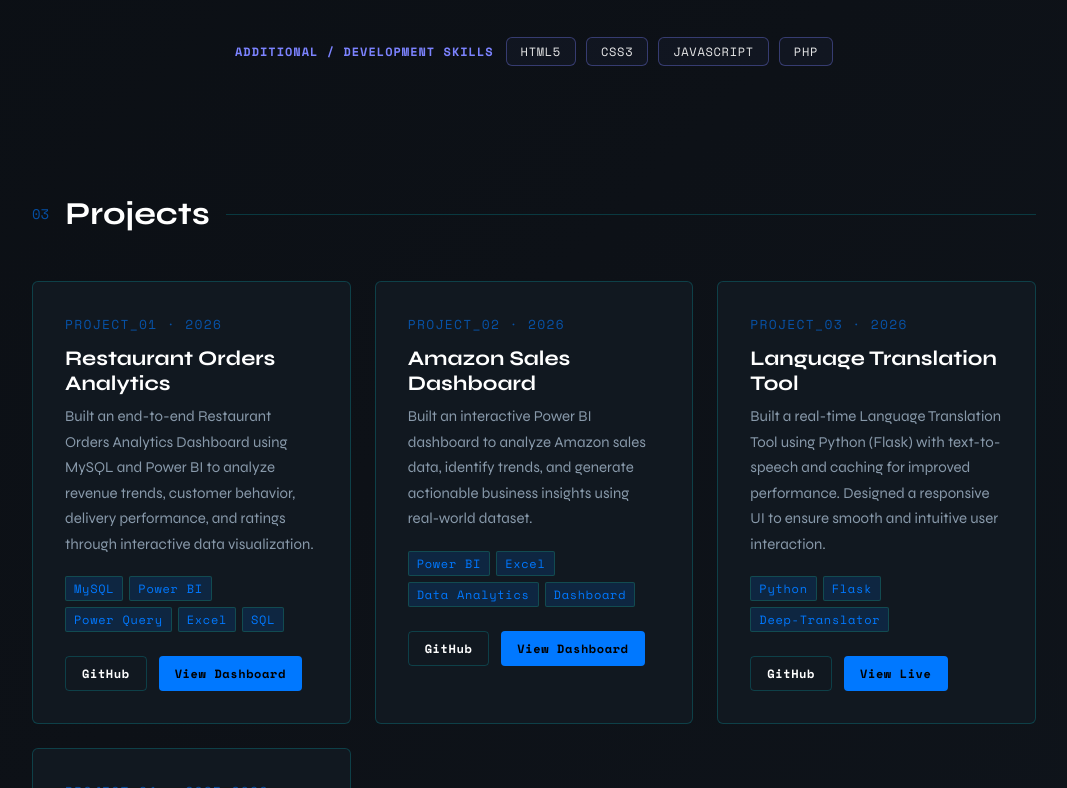
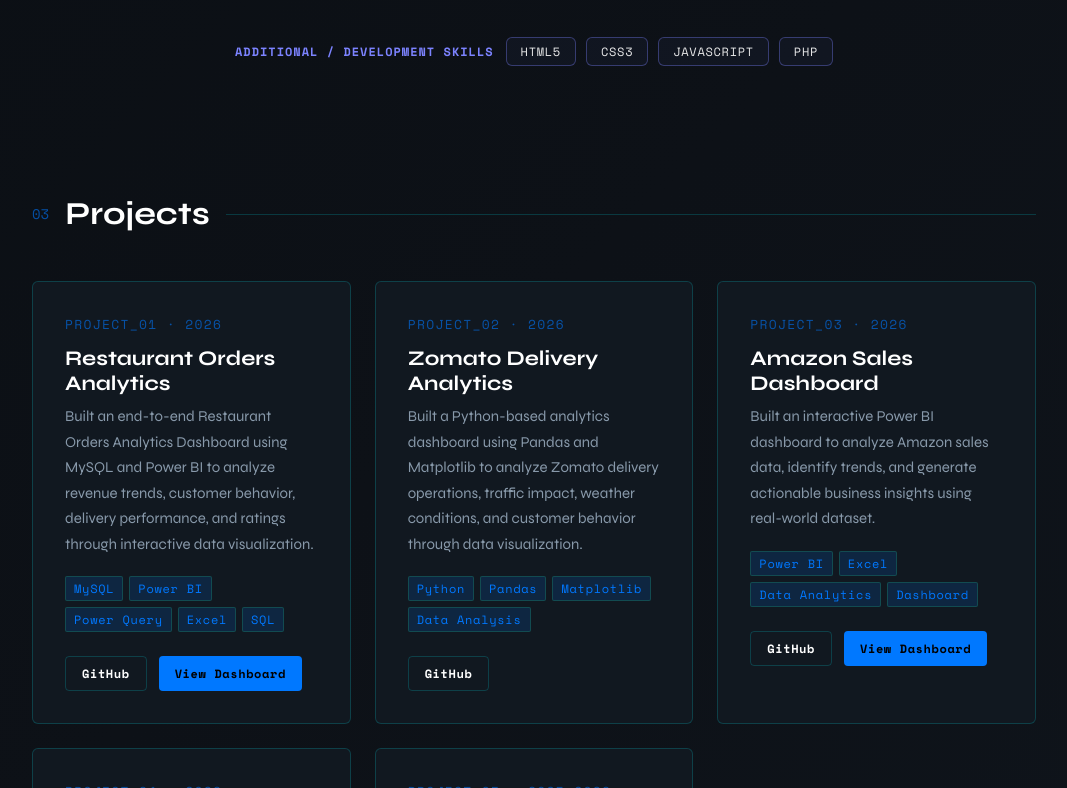
Before and after one commit to Moin-27/Portfolio, a plain HTML site: page index.html in a window 1280 px wide. Shown: the part 2012-2800 px from the top of the page, without its empty margins (106-1173 px from the left). Drawn offline with nearby package versions, Linux system fonts and the light colour scheme.

Commit message:
Update index.html

```diff
--- a/index.html
+++ b/index.html
@@ -91,7 +91,7 @@
       <div class="stat-label">CERTIFICATIONS</div>
     </div>
     <div class="stat-item">
-      <div class="stat-num"><span class="counter" data-target="4">0</span>+</div>
+      <div class="stat-num"><span class="counter" data-target="5">0</span>+</div>
       <div class="stat-label">PROJECTS</div>
     </div>
     <div class="stat-item">
@@ -272,10 +272,32 @@
 
         <!-- PROJECT 2 -->
         <div class="proj-card reveal reveal-delay-2"
+          onclick="window.open('https://github.com/Moin-27/Zomato-Delivery-Analytics', '_blank')"
+          style="cursor:pointer;">
+          <div class="proj-arrow">↗</div>
+          <div class="proj-num">PROJECT_02 · 2026</div>
+          <div class="proj-title">Zomato Delivery Analytics</div>
+          <div class="proj-desc">Built a Python-based analytics dashboard using Pandas and Matplotlib to analyze
+            Zomato delivery operations, traffic impact, weather conditions, and customer behavior through data
+            visualization.</div>
+          <div class="proj-tags" style="margin-bottom: 1.5rem;">
+            <span class="tag">Python</span>
+            <span class="tag">Pandas</span>
+            <span class="tag">Matplotlib</span>
+            <span class="tag">Data Analysis</span>
+          </div>
+          <div class="proj-links">
+            <a href="https://github.com/Moin-27/Zomato-Delivery-Analytics" target="_blank"
+              class="proj-link-btn outline" onclick="event.stopPropagation()">GitHub</a>
+          </div>
+        </div>
+
+        <!-- PROJECT 3 -->
+        <div class="proj-card reveal reveal-delay-3"
           onclick="window.open('https://github.com/Moin-27/Amazon-Sales-Powerbi-Dashboard', '_blank')"
           style="cursor:pointer;">
           <div class="proj-arrow">↗</div>
-          <div class="proj-num">PROJECT_02 · 2026</div>
+          <div class="proj-num">PROJECT_03 · 2026</div>
           <div class="proj-title">Amazon Sales Dashboard</div>
           <div class="proj-desc">Built an interactive Power BI dashboard to analyze Amazon sales data, identify trends,
             and generate actionable business insights using real-world dataset.</div>
@@ -293,15 +315,14 @@
           </div>
         </div>
 
-        <!-- PROJECT 3 -->
-        <div class="proj-card reveal reveal-delay-3"
+        <!-- PROJECT 4 -->
+        <div class="proj-card reveal reveal-delay-4"
           onclick="window.open('https://language-translation-ps8x.onrender.com', '_blank')" style="cursor:pointer;">
           <div class="proj-arrow">↗</div>
-          <div class="proj-num">PROJECT_03 · 2026</div>
+          <div class="proj-num">PROJECT_04 · 2026</div>
           <div class="proj-title">Language Translation Tool</div>
           <div class="proj-desc">Built a real-time Language Translation Tool using Python (Flask) with text-to-speech
-            and
-            caching for improved performance. Designed a responsive UI to ensure smooth and intuitive user
+            and caching for improved performance. Designed a responsive UI to ensure smooth and intuitive user
             interaction.</div>
           <div class="proj-tags" style="margin-bottom: 1.5rem;">
             <span class="tag">Python</span>
@@ -316,11 +337,11 @@
           </div>
         </div>
 
-        <!-- PROJECT 4 -->
-        <div class="proj-card reveal reveal-delay-4" onclick="window.open('https://skillbridge.page.gd/', '_blank')"
+        <!-- PROJECT 5 -->
+        <div class="proj-card reveal reveal-delay-1" onclick="window.open('https://skillbridge.page.gd/', '_blank')"
           style="cursor:pointer;">
           <div class="proj-arrow">↗</div>
-          <div class="proj-num">PROJECT_04 · 2025–2026</div>
+          <div class="proj-num">PROJECT_05 · 2025–2026</div>
           <div class="proj-title">SkillBridge</div>
           <div class="proj-desc">Built a full-stack platform connecting students with skilled teachers using MySQL and
             JavaScript. Implemented search, session booking, admin dashboard, and review system to improve user
```
